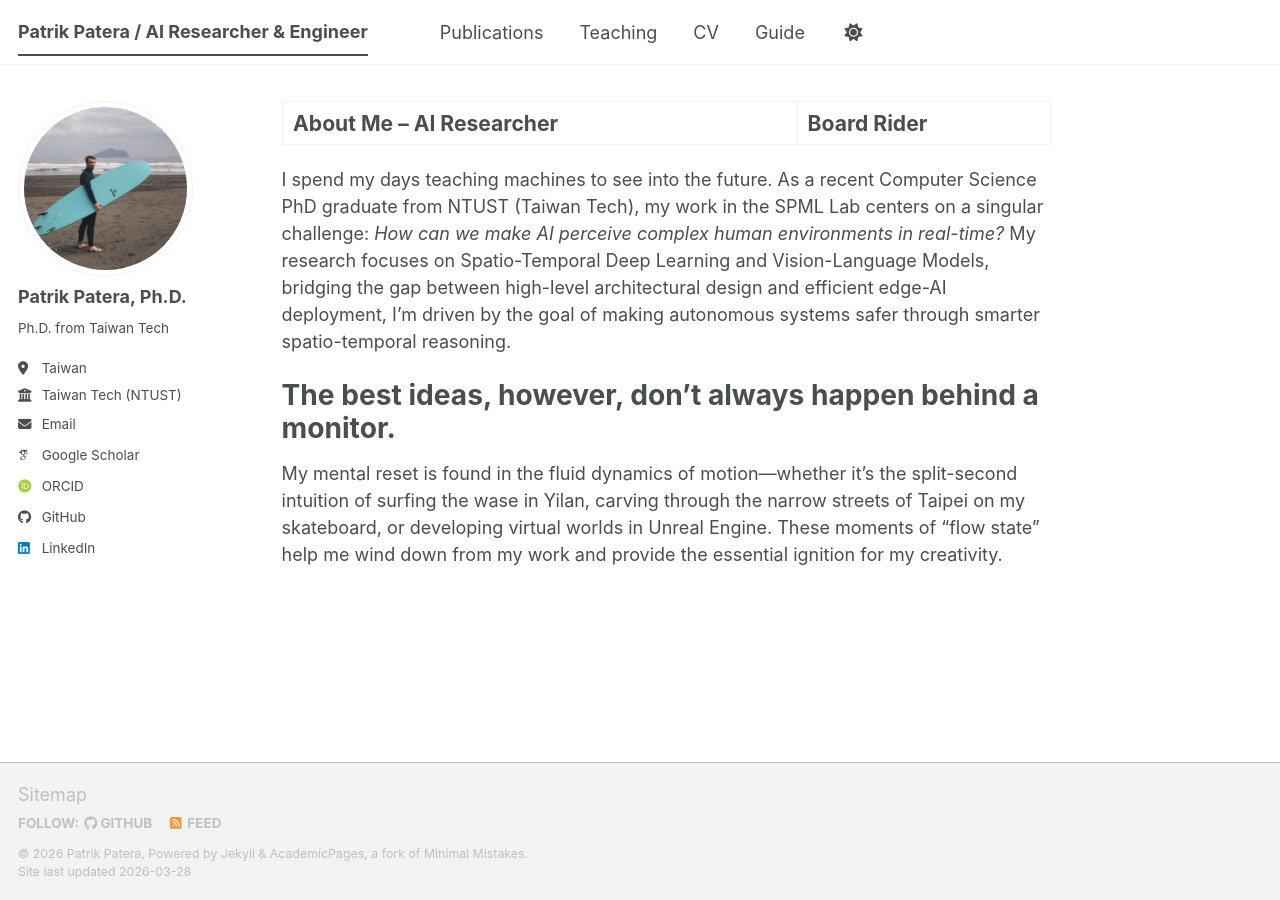
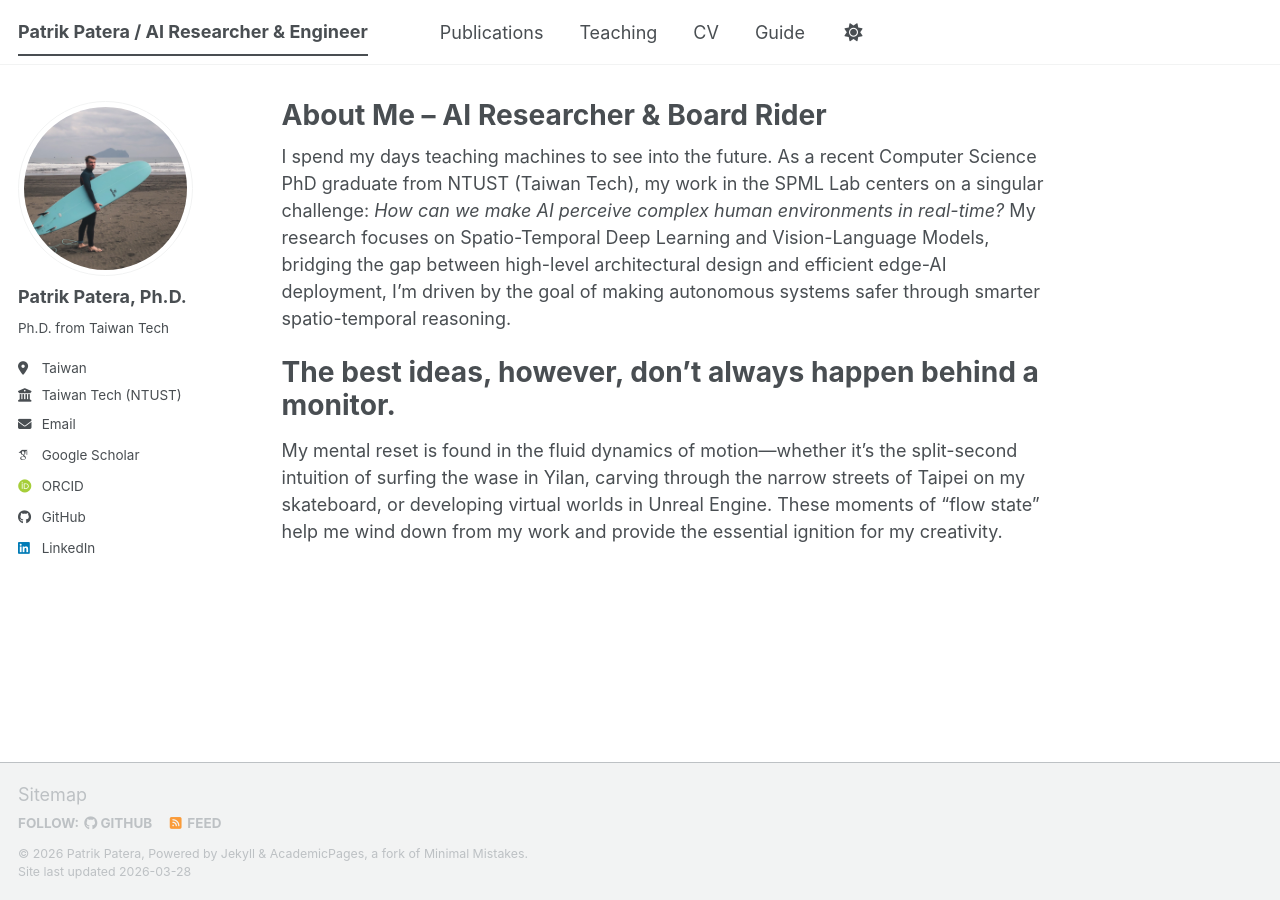
Before and after one commit to patpatera/patpatera.github.io, a Jekyll site: the page built from _pages/about.md, in a window 1280 px wide. Built offline with Jekyll 4.4.1, drawn with Linux system fonts in a browser that asks for light colours; some web fonts are replaced; a script bundle is joined from its source files by our own code; library files that are not in the unit come from our copies.

```diff
--- a/_pages/about.md
+++ b/_pages/about.md
@@ -1,6 +1,6 @@
 ---
 permalink: /
-title: "About Me -- AI Researcher | Board Rider"
+title: "About Me -- AI Researcher & Board Rider"
 author_profile: true
 redirect_from:
   - /about/
```
